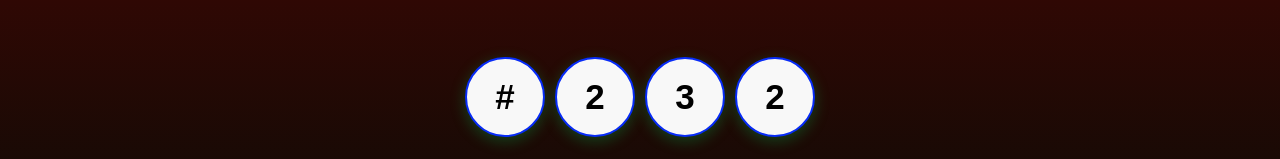
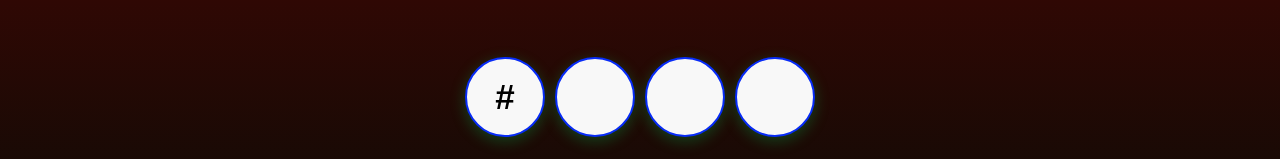
Before and after one commit to Actividade/Rifa, a plain HTML site: page index.html in a window 1280 px wide. Shown: the part 638-797 px from the top of the page. Drawn offline with Linux system fonts and the light colour scheme.

Commit message:
Update index.html

```diff
--- a/index.html
+++ b/index.html
@@ -58,9 +58,9 @@
     <p id="Gana">Resultado sorteo:</p>
     <div class="circulo">
       <h2>#</h2>
-      <h2>2</h2>
-      <h2>3</h2>
-      <h2>2</h2>
+      <h2></h2>
+      <h2></h2>
+      <h2></h2>
     </div>
 
 
```
